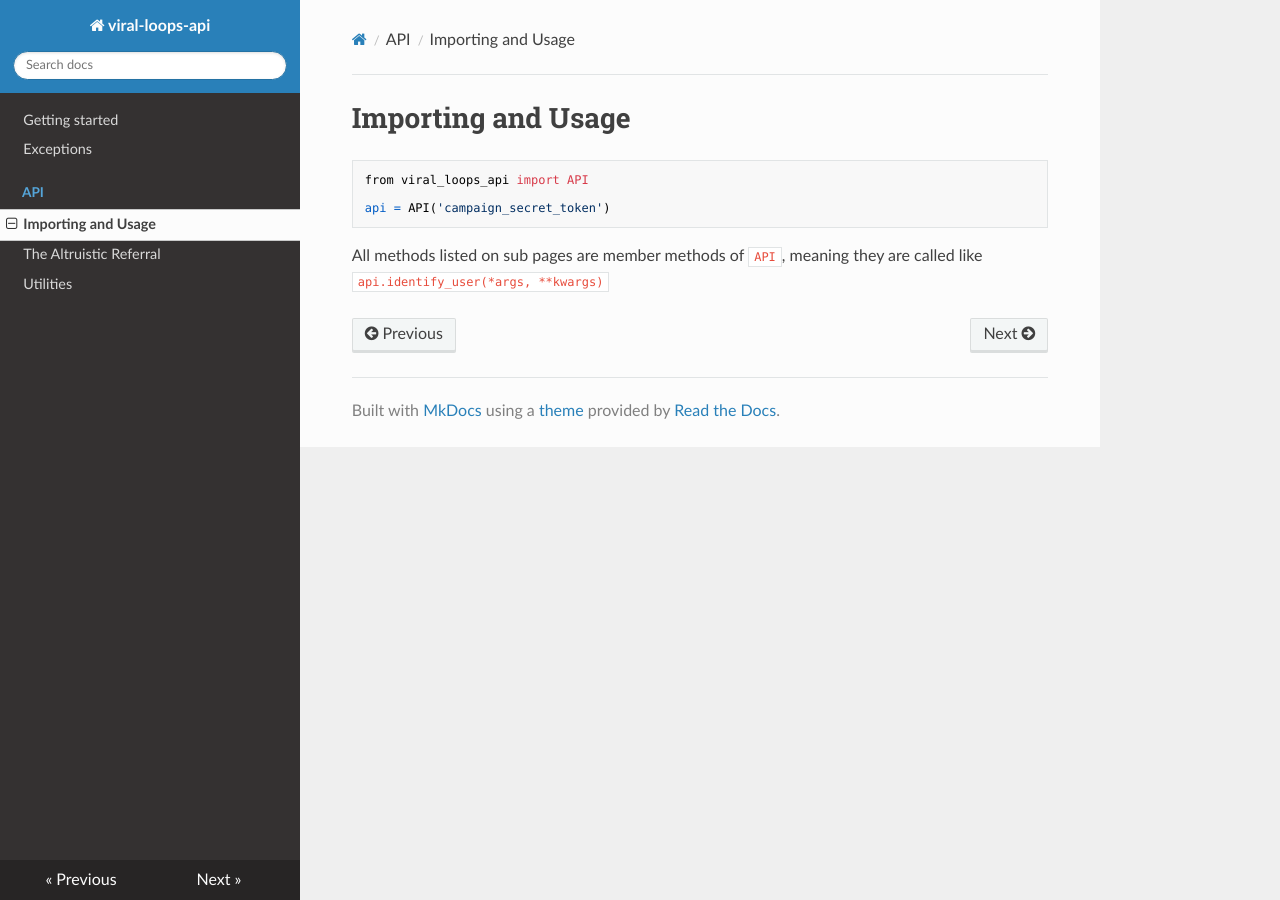
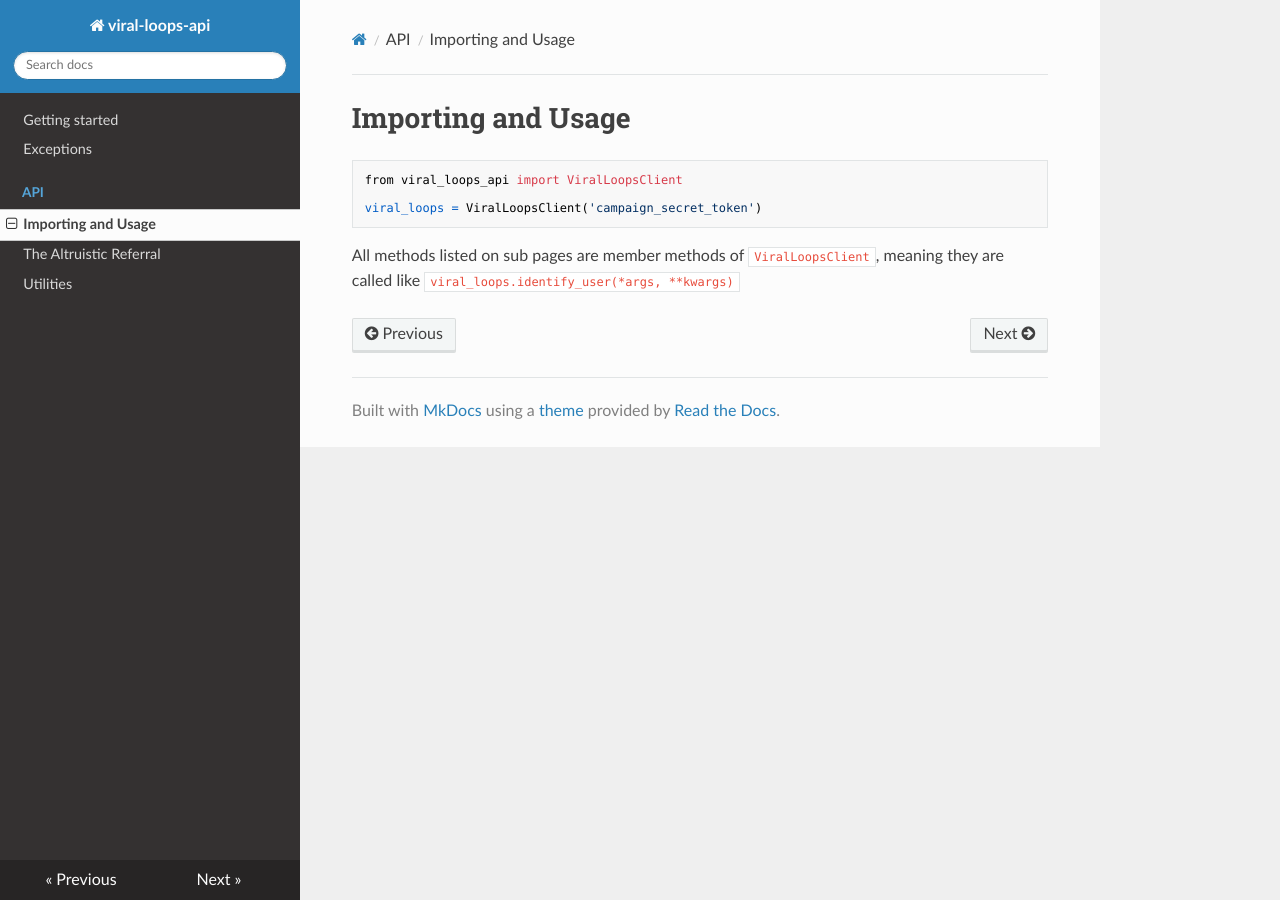
Before and after one commit to MetLifeLegalPlans/viral-loops-api, an MkDocs documentation site: the page built from docs/API/index.md, in a window 1280 px wide. Built offline with MkDocs 1.6.1, drawn with Linux system fonts in a browser that asks for light colours; nearby versions of some CDN libraries.

```diff
--- a/docs/API/index.md
+++ b/docs/API/index.md
@@ -1,8 +1,8 @@
 # Importing and Usage
 
-    from viral_loops_api import API
+    from viral_loops_api import ViralLoopsClient
 
-    api = API('campaign_secret_token')
+    viral_loops = ViralLoopsClient('campaign_secret_token')
 
-All methods listed on sub pages are member methods of `API`,
-meaning they are called like `api.identify_user(*args, **kwargs)`
+All methods listed on sub pages are member methods of `ViralLoopsClient`,
+meaning they are called like `viral_loops.identify_user(*args, **kwargs)`
--- a/setup.py
+++ b/setup.py
@@ -7,8 +7,8 @@ with open('README.md', 'r') as f:
 
 setup(
   name='viral-loops-api',
-  version='0.3.9',
-  description='A simplistic API wrapper for viral-loops',
+  version='0.4.0',
+  description='A simplistic API client for viral-loops',
   long_description=readme_content,
   long_description_content_type='text/markdown',
   url='https://github.com/bequest/viral-loops-api',
--- a/viral_loops_api/__init__.py
+++ b/viral_loops_api/__init__.py
@@ -4,5 +4,5 @@ from .utils_mixin import UtilsMixin
 
 # Everything we need is available from the mixins, and separated by
 # which segment of documentation they were converted from
-class API(AltruisticReferralMixin, UtilsMixin):
+class ViralLoopsClient(AltruisticReferralMixin, UtilsMixin):
   pass
```
Also changed, not shown: docs/index.md (+2 -2 lines).
